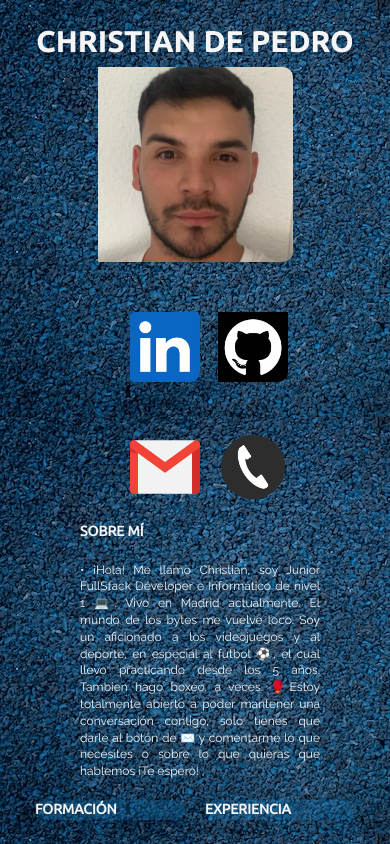
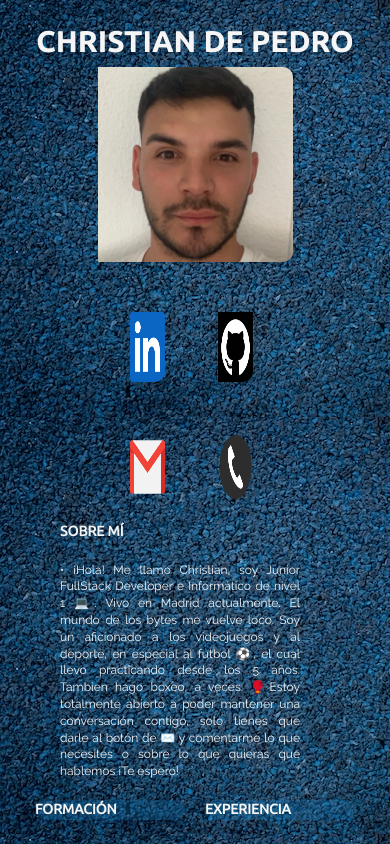
Before and after one commit to cdpex00/CV, a React (Create React App) app: page / in a window 390 px wide. Shown: the top 844 px of the page. Built offline with nearby package versions, Linux system fonts and the light colour scheme.

Commit message:
RESPONSIVE

```diff
--- a/src/components/About.scss
+++ b/src/components/About.scss
@@ -11,7 +11,7 @@
         text-justify: inter-word;
         background-color: red($color: #b26c6c);
         padding-top: 20px;
-        padding-left: 40px;
+        padding-left: 30px;
         }
 
 
--- a/src/components/Hero.scss
+++ b/src/components/Hero.scss
@@ -61,7 +61,7 @@
     align-items: center;
     padding-top: 420px;
     @media screen and (max-width: 900px) {
-        width: 100%;
+        width: 50%;
         border-radius: 10px;
         box-shadow: 0px 4px 8px 1px #0000000d;
         align-items: center;
```
